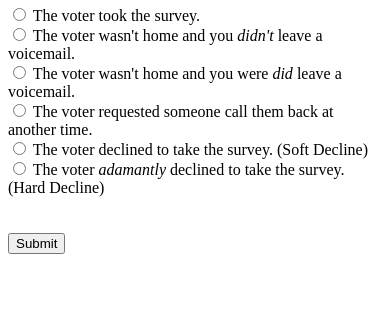
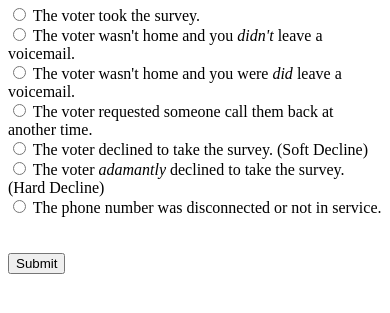
Before and after one commit to benjamin-issa/exit_poll, a Django app: page /voters/2/ in a window 390 px wide. Shown: the part 273-586 px from the top of the page. Run offline with Django 3.2, Linux system fonts and the light colour scheme; data comes from the database, SQL or seed files in the repository; both versions use the stored data as it was after the commit.

Commit message:
Added option for phone number disconnected.

```diff
--- a/exit_poll_site/voters/templates/voters/detail.html
+++ b/exit_poll_site/voters/templates/voters/detail.html
@@ -57,6 +57,9 @@ What happened when you called this voter? <br> <br>
 
     <input type="radio" name="result" id="Hard Decline" value="HD" />
     <label for="HD"> The voter <i>adamantly</i> declined to take the survey. (Hard Decline) </label><br />
+
+    <input type="radio" name="result" id="Disconnected" value="DC" />
+    <label for="DC"> The phone number was disconnected or not in service. </label><br />
 <br><br>
 <input type="submit" value="Submit" />
 </form>
```
Also changed, not shown: exit_poll_site/db.sqlite3.
